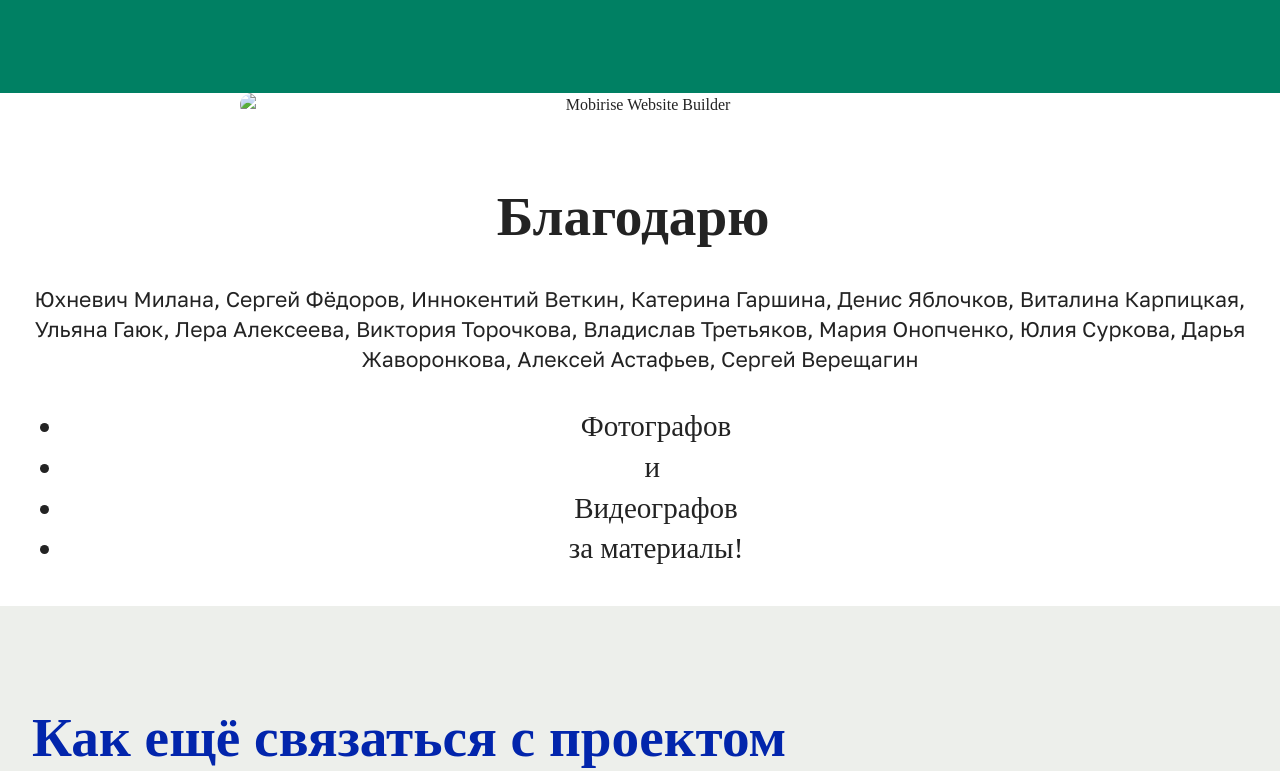
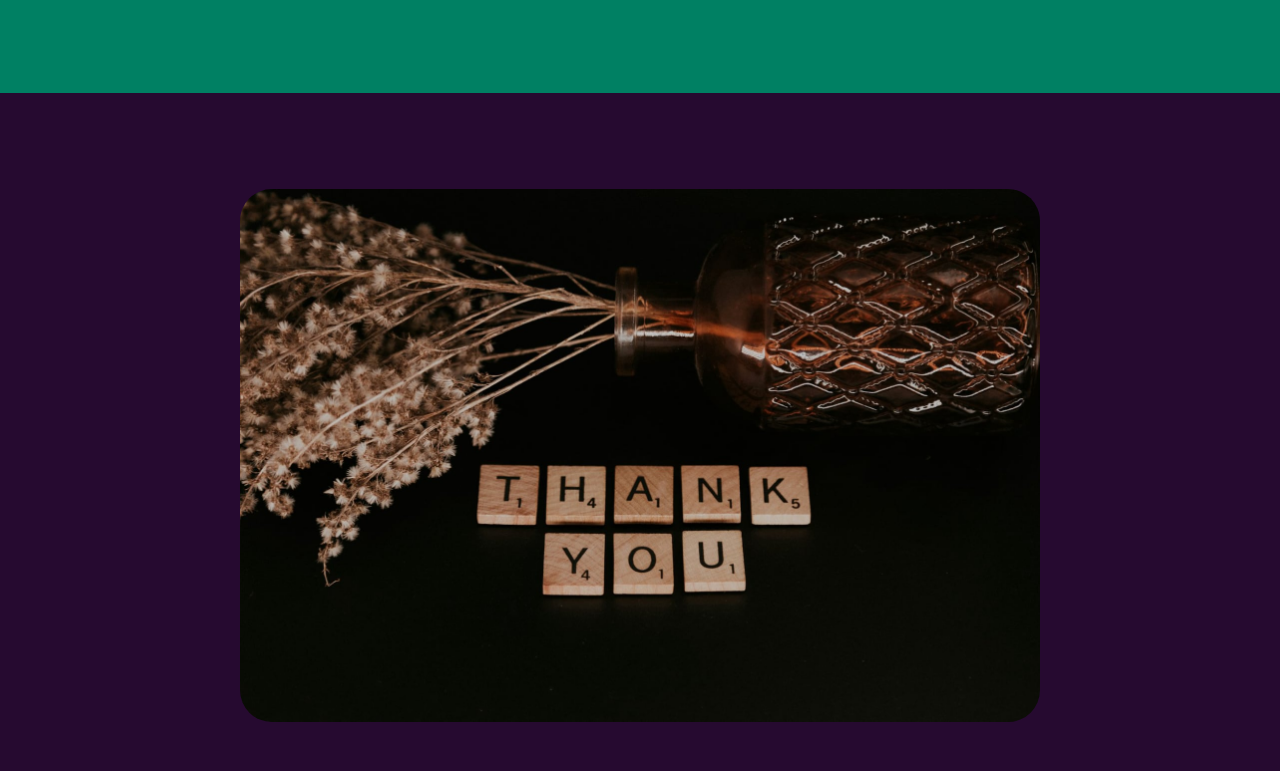
Before and after one commit to Contface/SacrumBala.github.oi, a plain HTML site: page index.html in a window 1280 px wide. Shown: the part 6136-6907 px from the top of the page. Drawn offline with Linux system fonts and the light colour scheme; files whose address does not match are found by name; a web font is replaced by a local one.

Commit message:
Add files via upload

```diff
--- a/assets/mobirise/css/mbr-additional.css
+++ b/assets/mobirise/css/mbr-additional.css
@@ -1382,6 +1382,64 @@ a {
 .cid-tIsjhWS5IM H3 {
   color: #ff8cbc;
 }
+.cid-udvNNA0oZd {
+  padding-top: 6rem;
+  padding-bottom: 6rem;
+  background-color: #260a30;
+}
+.cid-udvNNA0oZd .mbr-fallback-image.disabled {
+  display: none;
+}
+.cid-udvNNA0oZd .mbr-fallback-image {
+  display: block;
+  background-size: cover;
+  background-position: center center;
+  width: 100%;
+  height: 100%;
+  position: absolute;
+  top: 0;
+}
+.cid-udvNNA0oZd .image-wrap img {
+  width: 100%;
+}
+@media (min-width: 992px) {
+  .cid-udvNNA0oZd .image-wrap img {
+    display: block;
+    margin: auto;
+  }
+}
+.cid-udvNNA0oZd .row-links {
+  width: 100%;
+  justify-content: center;
+}
+.cid-udvNNA0oZd .header-menu {
+  list-style: none;
+  display: flex;
+  justify-content: center;
+  flex-wrap: wrap;
+  padding: 0;
+  margin-bottom: 0;
+}
+.cid-udvNNA0oZd .header-menu li {
+  padding: 0 1rem 1rem 1rem;
+}
+.cid-udvNNA0oZd .header-menu li p {
+  margin: 0;
+}
+.cid-udvNNA0oZd .mbr-section-title {
+  color: #ffffff;
+}
+.cid-udvNNA0oZd .header-menu-item {
+  color: #ffffff;
+}
+.cid-udvNNA0oZd .mbr-text,
+.cid-udvNNA0oZd .mbr-section-btn {
+  color: #ffffff;
+  text-align: center;
+}
+.cid-udvNNA0oZd .content-head {
+  max-width: 800px;
+}
 .cid-tIsl0U2P9c {
   padding-top: 6rem;
   padding-bottom: 6rem;
```
Also changed, not shown: assets/images/hashes.json (+1 -1 lines), assets/images/mbr-1604x1069.jpg (added), assets/theme/js/script.js.
